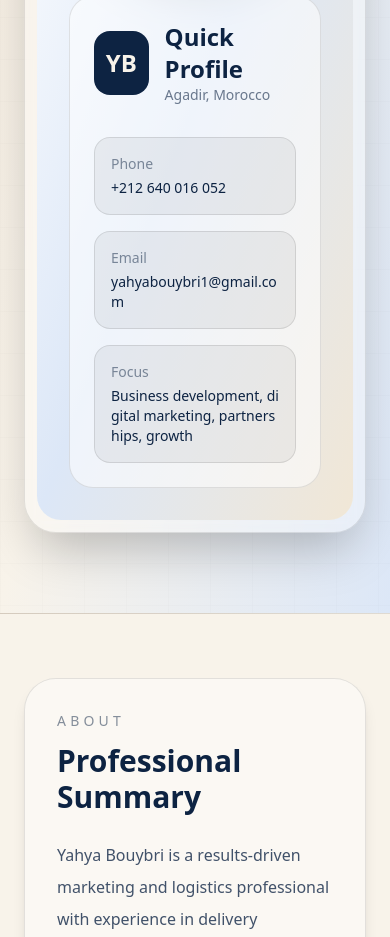
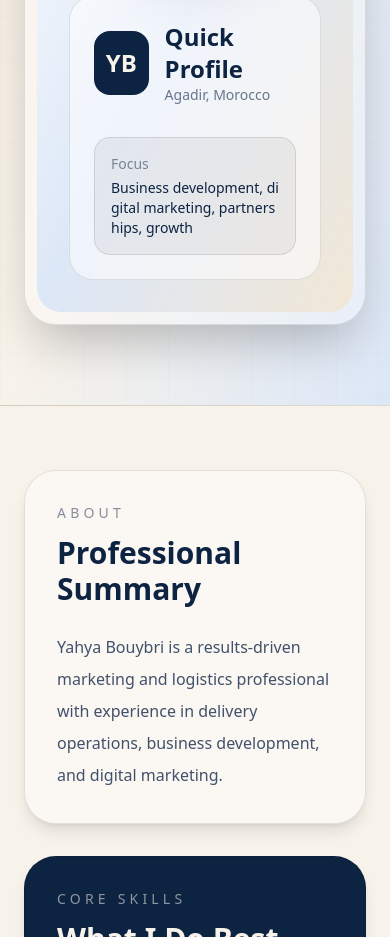
Before and after one commit to AyezMedia/Bouybri-portfolio, a Next.js app: page / in a window 390 px wide. Shown: the part 1320-2257 px from the top of the page. Built offline with nearby package versions, Linux system fonts and the light colour scheme.

Commit message:
Remove contact buttons (email, phone, whatsapp) and simplify quick profile UI

```diff
--- a/app/page.tsx
+++ b/app/page.tsx
@@ -237,30 +237,22 @@ export default function YahyaBouybriPortfolio() {
                       </div>
                     </div>
 
-                    <div className="mt-8 space-y-4 text-sm">
-                      {[
-                        ["Phone", "+212 640 016 052"],
-                        ["Email", "yahyabouybri1@gmail.com"],
-                        [
-                          "Focus",
-                          "Business development, digital marketing, partnerships, growth",
-                        ],
-                      ].map(([label, value]) => (
-                        <div
-                          key={label}
-                          className="rounded-2xl border border-black/10 bg-black/5 p-4 dark:border-[#f8f3ea]/10 dark:bg-[#f8f3ea]/5"
-                        >
-                          <p className="text-[#0d2342]/50 dark:text-[#f8f3ea]/50">
-                            {label}
-                          </p>
-                          <p className="mt-1 font-medium break-all">{value}</p>
-                        </div>
-                      ))}
+                    <div className="mt-8 text-sm">
+                      <motion.div
+                        whileHover={{ scale: 1.02 }}
+                        className="rounded-2xl border border-black/10 bg-black/5 p-4 dark:border-[#f8f3ea]/10 dark:bg-[#f8f3ea]/5">
+                        <p className="text-[#0d2342]/50 dark:text-[#f8f3ea]/50">
+                          Focus
+                        </p>
+                        <p className="mt-1 font-medium break-all">
+                          Business development, digital marketing, partnerships, growth
+                        </p>
+                        </motion.div>
+                      </div>
                     </div>
                   </div>
                 </div>
               </div>
-            </div>
           </motion.div>
         </div>
       </section>
```
